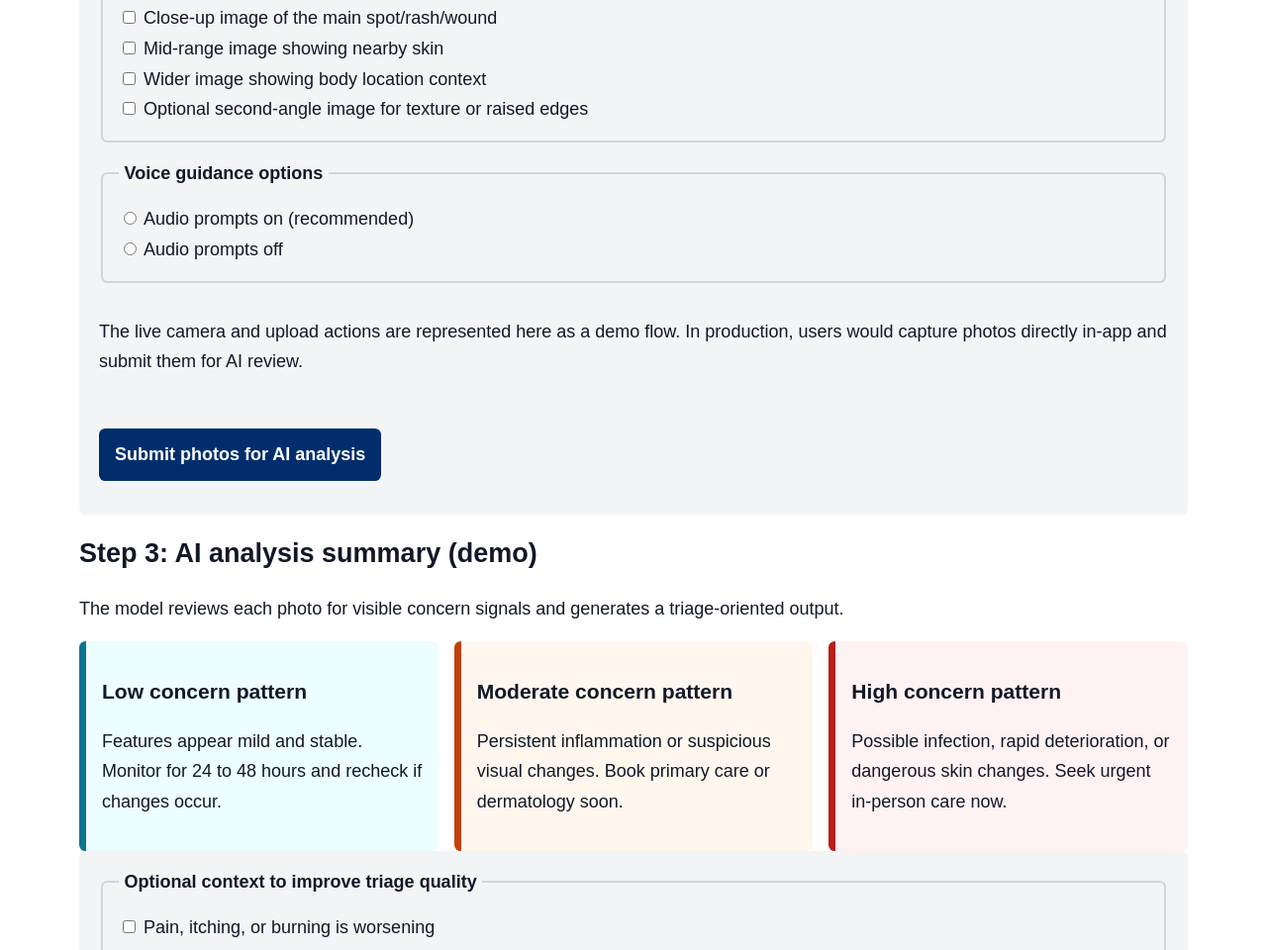
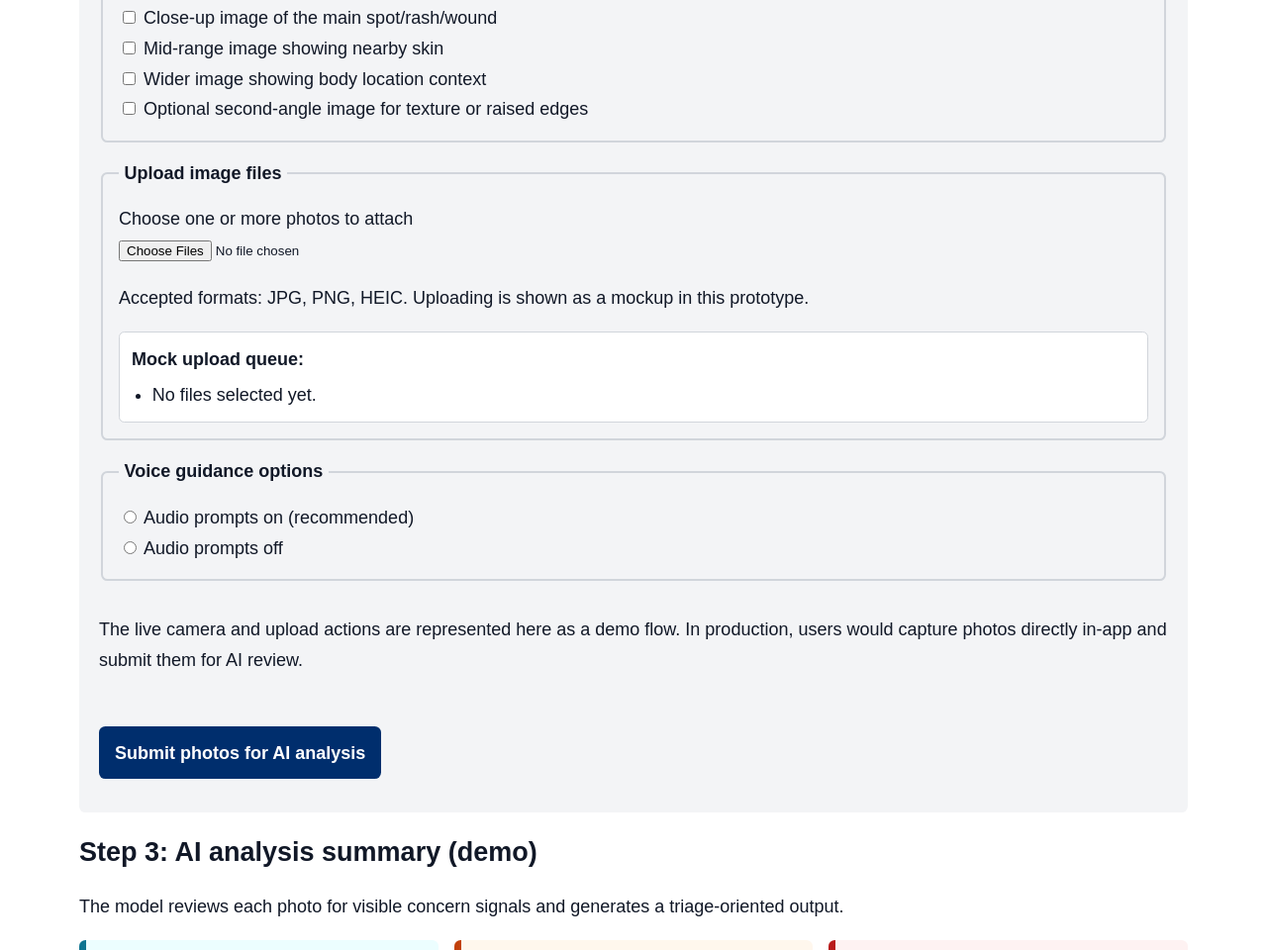
Before and after one commit to keeganasmith/Accessible_computing, a plain HTML site: page assess.html in a window 1280 px wide. Shown: the part 1313-2273 px from the top of the page at 99% size. Drawn offline with Linux system fonts and the light colour scheme.

Commit message:
Add image upload mockup to assessment view

```diff
--- a/assess.html
+++ b/assess.html
@@ -77,6 +77,19 @@
             <label><input type="checkbox" /> Optional second-angle image for texture or raised edges</label>
           </fieldset>
 
+          <fieldset aria-describedby="upload-help upload-status">
+            <legend>Upload image files</legend>
+            <label for="skin-images">Choose one or more photos to attach</label>
+            <input id="skin-images" name="skin-images" type="file" accept="image/*" multiple />
+            <p id="upload-help">Accepted formats: JPG, PNG, HEIC. Uploading is shown as a mockup in this prototype.</p>
+            <div id="upload-status" class="upload-preview" role="status" aria-live="polite">
+              <p><strong>Mock upload queue:</strong></p>
+              <ul>
+                <li>No files selected yet.</li>
+              </ul>
+            </div>
+          </fieldset>
+
           <fieldset>
             <legend>Voice guidance options</legend>
             <label><input type="radio" name="voice-mode" /> Audio prompts on (recommended)</label>
--- a/styles.css
+++ b/styles.css
@@ -165,6 +165,29 @@ main {
   display: block;
 }
 
+.assessment-form input[type="file"] {
+  margin-top: 0.4rem;
+  max-width: 100%;
+}
+
+.upload-preview {
+  margin-top: 0.75rem;
+  padding: 0.75rem;
+  background: #ffffff;
+  border: 1px solid #d1d5db;
+  border-radius: 0.35rem;
+}
+
+.upload-preview p,
+.upload-preview ul {
+  margin: 0;
+}
+
+.upload-preview ul {
+  padding-left: 1.3rem;
+  margin-top: 0.35rem;
+}
+
 .status-grid {
   display: grid;
   grid-template-columns: repeat(auto-fit, minmax(16rem, 1fr));
```
